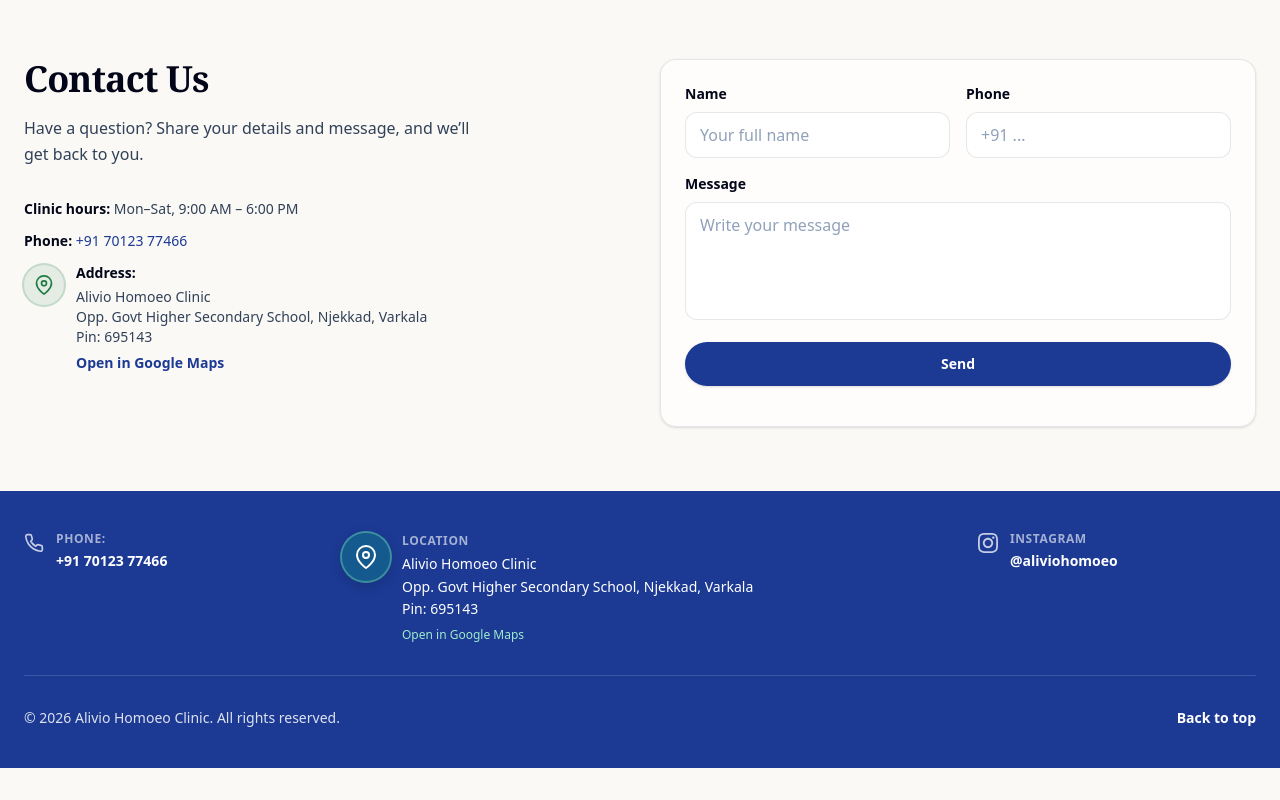
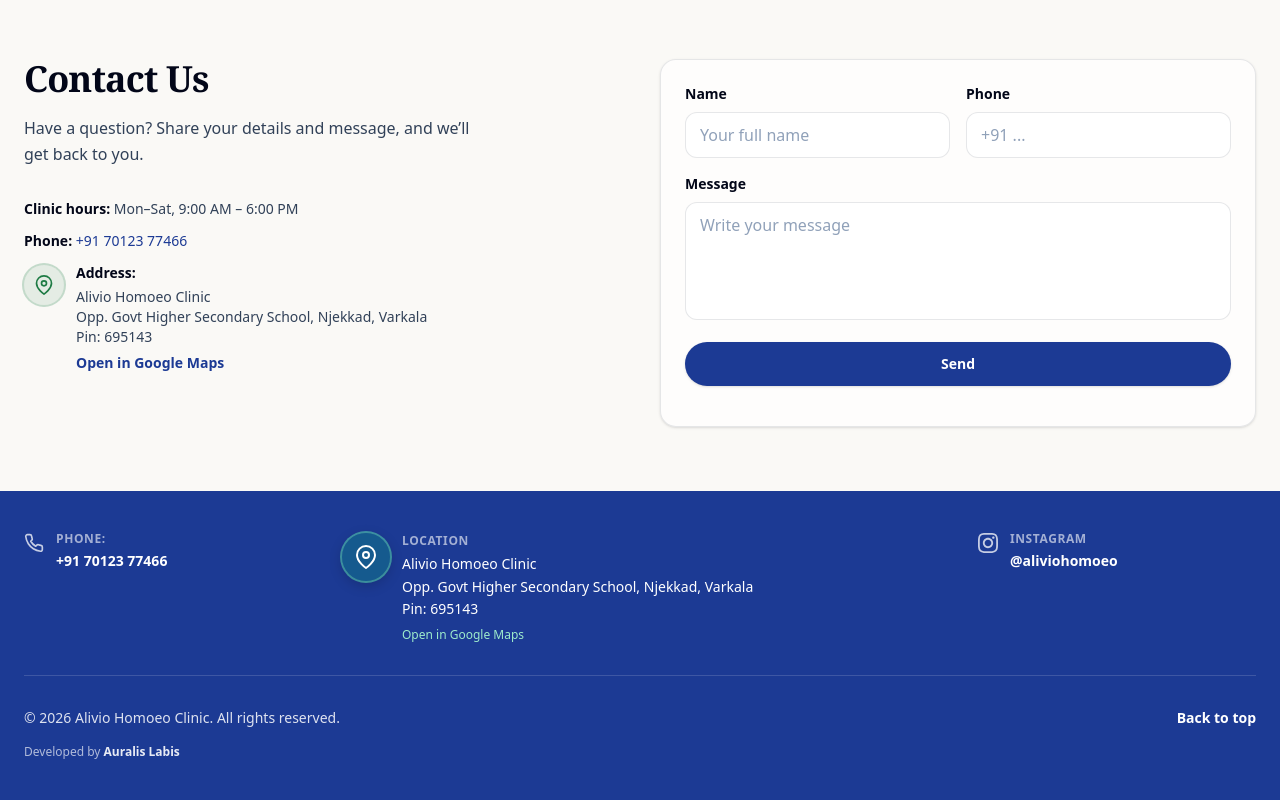
Before and after one commit to auralislabs2025/alivio-clinic, a React (Vite) app: page / in a window 1280 px wide. Shown: the part 3285-4085 px from the top of the page. Before the commit the page ends 4053 px from the top, so only its background shows below. Built offline with nearby package versions, Linux system fonts and the light colour scheme.

Commit message:
banner image changed

```diff
--- a/src/components/SiteFooter.jsx
+++ b/src/components/SiteFooter.jsx
@@ -59,7 +59,8 @@
             </div>
           </div>
         </div>
-        <div className="mt-8 flex flex-col gap-3 border-t border-white/15 pt-8 sm:flex-row sm:items-center sm:justify-between">
+        <div className="mt-8 border-t border-white/15 pt-8">
+          <div className="flex flex-col gap-3 sm:flex-row sm:items-center sm:justify-between">
             <p className="text-white/85">
               &copy; {new Date().getFullYear()} {CLINIC.name}. {t.footer.rights}
             </p>
@@ -74,6 +75,18 @@
               {t.footer.backToTop}
             </a>
           </div>
+          <p className="mt-4 text-center text-xs text-white/65 sm:text-left">
+            {t.footer.developedBy}{' '}
+            <a
+              href={CLINIC.developerSiteUrl}
+              target="_blank"
+              rel="noopener noreferrer"
+              className="font-semibold text-white/90 underline-offset-2 hover:underline"
+            >
+              {t.footer.developerBrand}
+            </a>
+          </p>
+        </div>
       </div>
     </footer>
   );
--- a/src/config/clinicInfo.js
+++ b/src/config/clinicInfo.js
@@ -15,6 +15,7 @@
     ),
   instagramUrl: 'https://www.instagram.com/',
   instagramHandle: '@aliviohomoeo',
+  developerSiteUrl: 'https://aulab.in',
   /** Main logo — `public/alivio-logo.png` (circular clinic emblem). */
   logoSvg: '/alivio-logo.png',
   /** Hero banner mark (same asset; sized in `Home.jsx`). */
--- a/src/i18n/translations.js
+++ b/src/i18n/translations.js
@@ -239,6 +239,8 @@
       thanks: 'Thanks — we’ll contact you shortly.',
       rights: 'All rights reserved.',
       backToTop: 'Back to top',
+      developedBy: 'Developed by',
+      developerBrand: 'Auralis Labis',
     },
   },
   ml: {
@@ -481,6 +483,8 @@
       thanks: 'നന്ദി — ഉടൻ ഞങ്ങൾ നിങ്ങളെ ബന്ധപ്പെടും.',
       rights: 'എല്ലാ അവകാശങ്ങളും സംരക്ഷിതം.',
       backToTop: 'മുകളിലേക്ക്',
+      developedBy: 'വികസിപ്പിച്ചത്',
+      developerBrand: 'Auralis Labis',
     },
   },
 };
```
Lines whose indentation alone changed are shown as unchanged.
